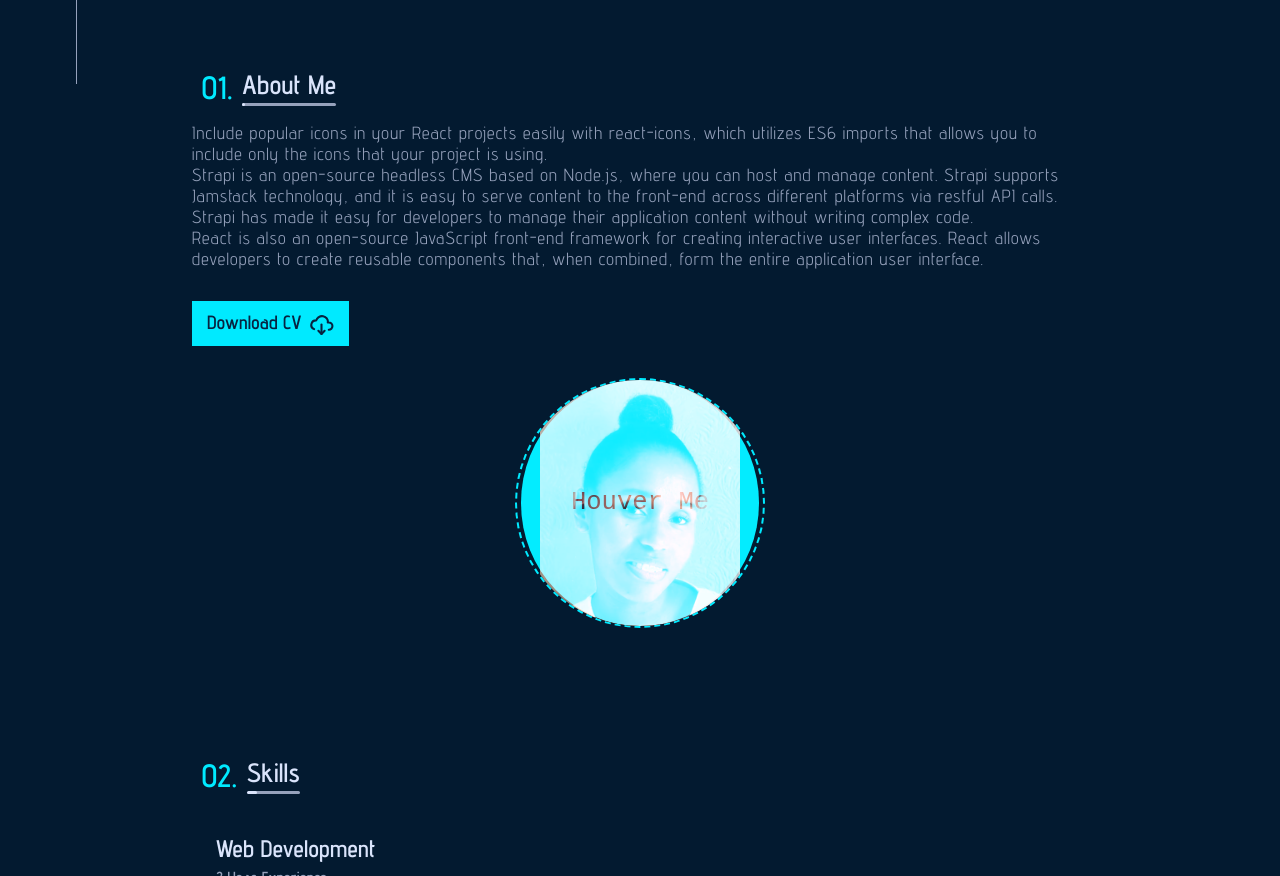
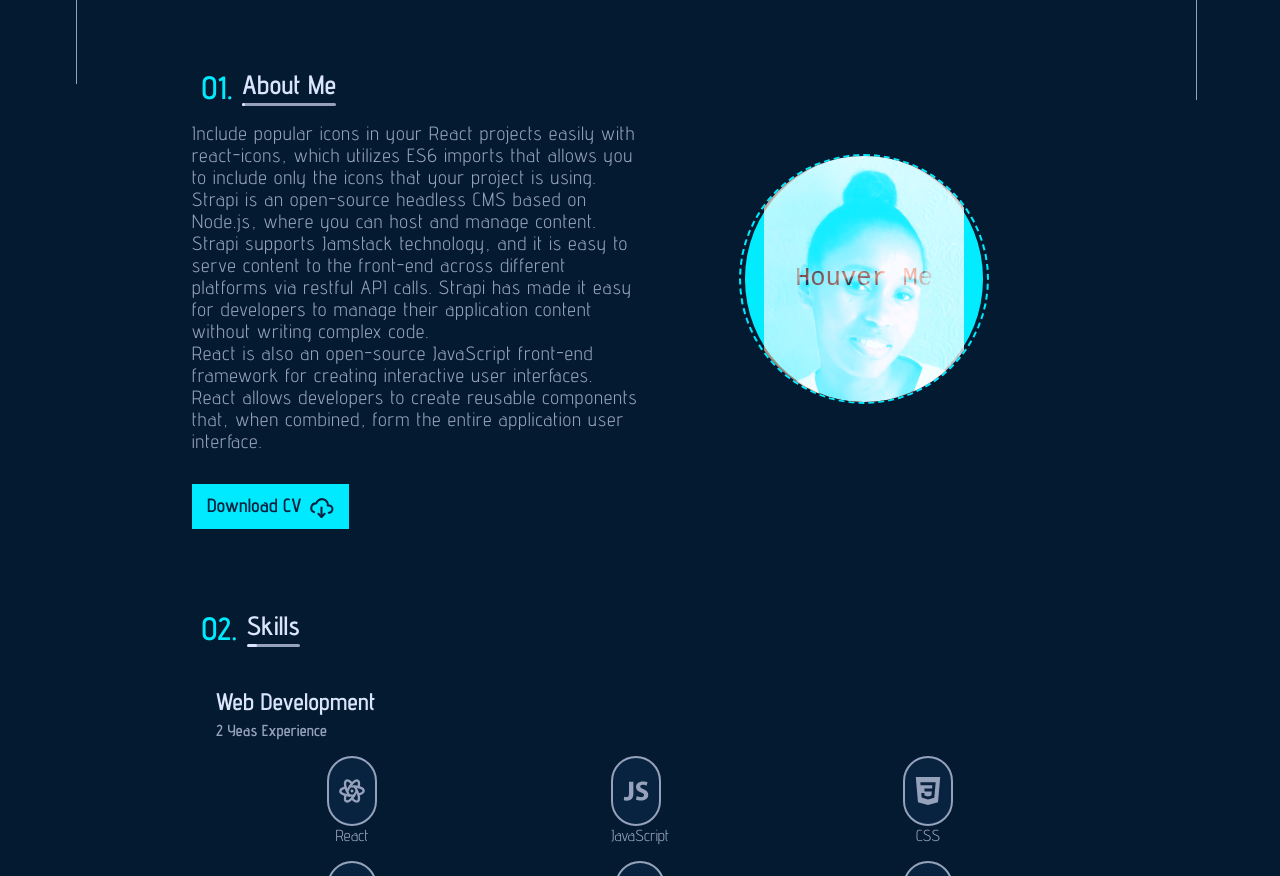
Before and after one commit to Sandra-Duarte/my-portfolio, a React (Create React App) app: page / in a window 1280 px wide. Shown: the part 700-1576 px from the top of the page. Built offline with nearby package versions, Linux system fonts and the light colour scheme.

Commit message:
media screen about

```diff
--- a/src/Componenent/Page/About Section/About.scss
+++ b/src/Componenent/Page/About Section/About.scss
@@ -90,3 +90,38 @@
 
   }
 }
+
+
+   // MEDIA QUERIES------------------------->
+
+
+@media screen and (min-width:769px){
+  .about{
+    width: 70%;
+    margin: auto;
+  }
+}
+
+@media screen and (min-width:960px){
+  .about{
+    .sectionContent{
+      grid-template-columns: repeat(2, 1fr);
+      justify-content: center;
+      margin: auto;
+    }
+
+  }
+}
+
+@media screen and (min-width:1240px){
+  .about{
+    .sectionContent{
+      .textSection{
+       h4{
+        font-size: 1.2rem;
+       }
+      }
+    }
+
+  }
+}
--- a/src/Componenent/Page/Home Section/Home.scss
+++ b/src/Componenent/Page/Home Section/Home.scss
@@ -95,9 +95,7 @@
 
     }
 
-    .leftIcons, .rightEmail{
-      display: none;
-    }
+
 
   }
    }
```
